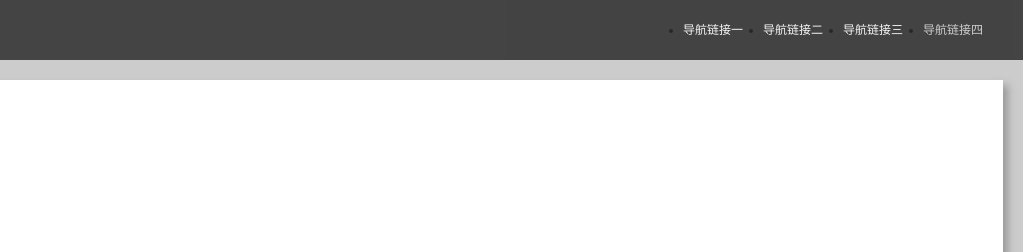
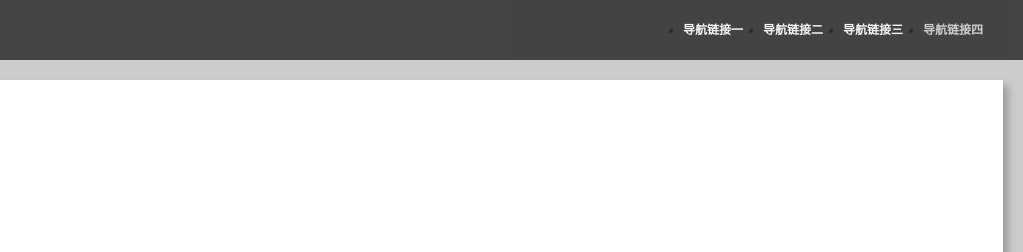
Before and after one commit to Terrel007/ife-learning, a website: page html-css-basic/Task2/index.html in a window 1280 px wide. Shown: the top 252 px of the page, 257-1280 px from the left. Drawn offline with Linux system fonts and the light colour scheme.

Commit message:
Update style.css

```diff
--- a/html-css-basic/Task2/style.css
+++ b/html-css-basic/Task2/style.css
@@ -60,6 +60,8 @@ nav ul li{
 nav ul li a{
     text-decoration: none;
     color:#fff;
+    display: inline-block;
+    font-weight: bold;
 }
 
 nav ul li a.active{
```
